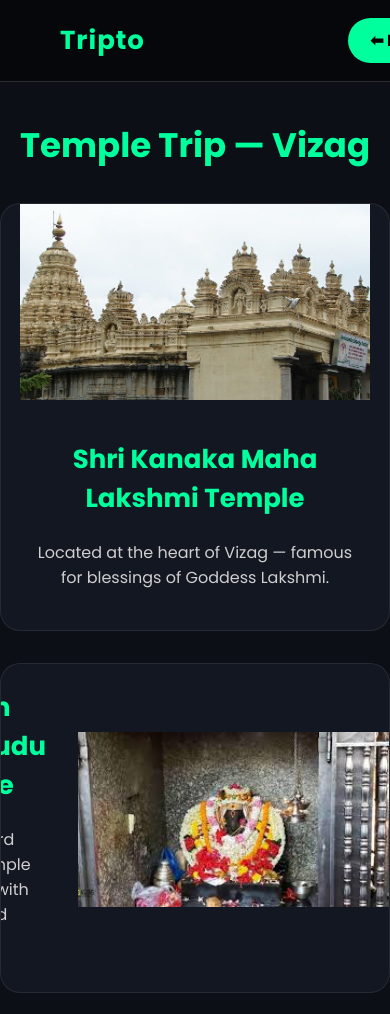
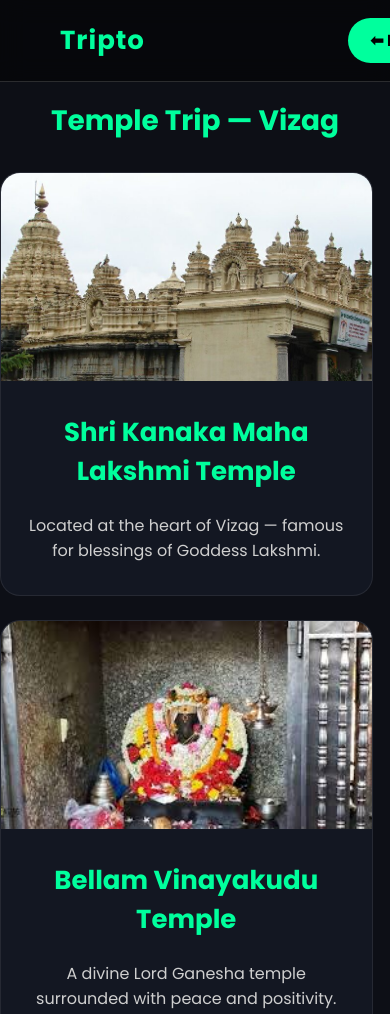
Before and after one commit to prasad6304868805/Tripto_web, a plain HTML site: page temple.html in a window 390 px wide. Shown: the top 1014 px of the page. Drawn offline with Linux system fonts and the light colour scheme.

Commit message:
Update temple.html

```diff
--- a/temple.html
+++ b/temple.html
@@ -161,11 +161,44 @@
   footer p { color: #bbb; }
   .copy { margin-top: 35px; text-align: center; color: #777; font-size: 14px; }
 
-  @media(max-width:768px) {
-    .tour-card { flex-direction: column; text-align: center; }
-    .tour-card img { width: 90%; margin-bottom: 1rem; }
-    .action-btn { width: 180px; font-size: 18px; padding: 14px 0; }
+  @media (max-width: 768px) {
+
+  /* Stack card content vertically */
+  .tour-card {
+    flex-direction: column !important; /* Force vertical layout */
+    text-align: center;
+    margin: 1.5rem 0;
+    width: 95%;                       /* Fit smaller screens */
   }
+
+  /* Make images scale properly */
+  .tour-card img {
+    width: 100% !important;           /* Full card width */
+    height: auto !important;          /* Maintain aspect ratio */
+    object-fit: cover;
+    margin-bottom: 1rem;
+  }
+
+  /* Adjust text padding */
+  .tour-info {
+    padding: 1rem 1.2rem;
+  }
+
+  /* Buttons fit mobile screens */
+  .book-btn, .customize-btn {
+    width: 90% !important;
+    font-size: 18px;
+    padding: 14px 20px;
+    margin: 2rem auto;
+    display: block;
+  }
+
+  /* Optional: reduce section title margins */
+  .section-title {
+    margin-top: 100px;
+    font-size: 28px;
+  }
+}
 </style>
 </head>
 
```
